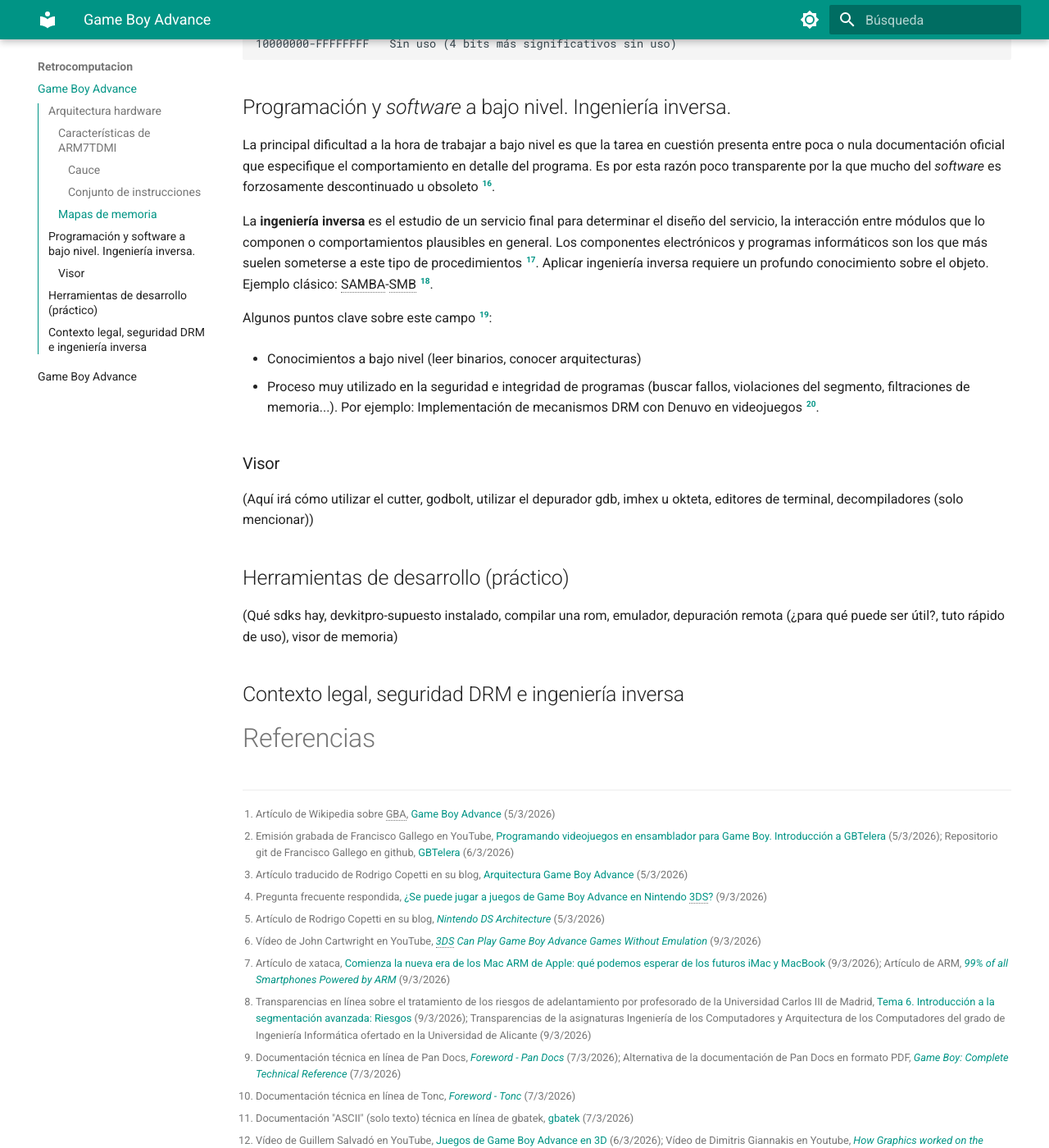
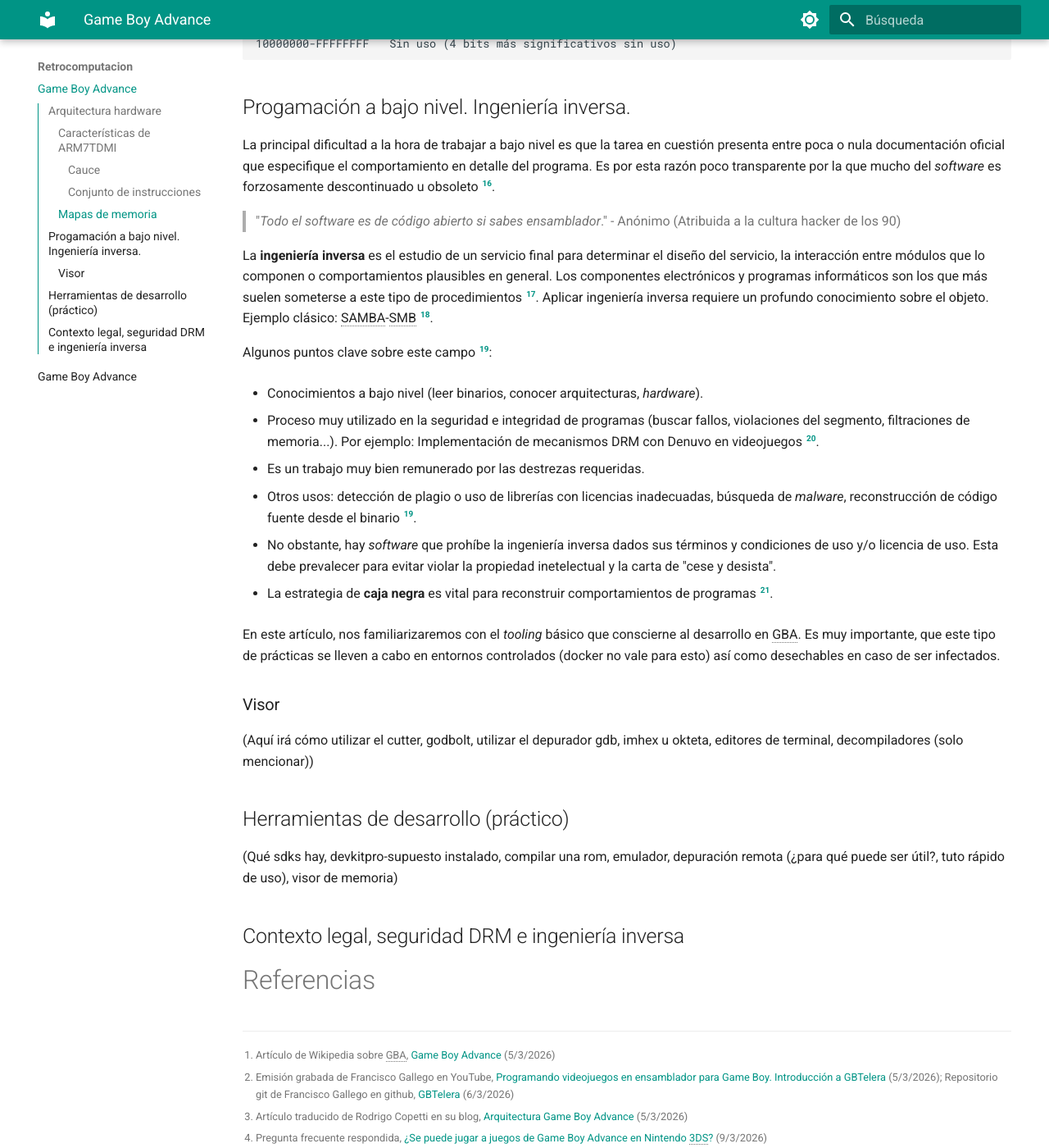
Before and after one commit to abl78-ua/Wiki-IMCR, an MkDocs documentation site: the page built from docs/Retrocomputacion/Retrocomputacion.md, in a window 1280 px wide and 1400 px high, scrolled down 4449 px. Shown: the whole window at 82% size. Built offline with MkDocs 1.6.1 and Material for MkDocs 9.7.7, drawn with Linux system fonts in a browser that asks for light colours; some of the changed text lies outside the part shown.

Commit message:
doc: start more about re.

````diff
--- a/docs/Retrocomputacion/Retrocomputacion.md
+++ b/docs/Retrocomputacion/Retrocomputacion.md
@@ -118,17 +118,30 @@ La memoria de la GBA se distribuye de la siguiente manera [^ref:Tonc] [^ref:gbat
 10000000-FFFFFFFF   Sin uso (4 bits más significativos sin uso)
 ```
 
-## Programación y *software* a bajo nivel. Ingeniería inversa.
+## Progamación a bajo nivel. Ingeniería inversa.
 
 La principal dificultad a la hora de trabajar a bajo nivel es que la tarea en cuestión presenta entre poca o nula documentación oficial que especifique el comportamiento en detalle del programa. Es por esta razón poco transparente por la que mucho del *software* es forzosamente descontinuado u obsoleto [^ref:GNUobslent].
+
+> "*Todo el software es de código abierto si sabes ensamblador*." - Anónimo (Atribuida a la cultura hacker de los 90)
 
 La **ingeniería inversa** es el estudio de un servicio final para determinar el diseño del servicio, la interacción entre módulos que lo componen o comportamientos plausibles en general. Los componentes electrónicos y programas informáticos son los que más suelen someterse a este tipo de procedimientos [^ref:REwiki]. Aplicar ingeniería inversa requiere un profundo conocimiento sobre el objeto. Ejemplo clásico: SAMBA-SMB [^ref:SAMBA].
 
 Algunos puntos clave sobre este campo [^ref:RE]:
 
-- Conocimientos a bajo nivel (leer binarios, conocer arquitecturas)
+- Conocimientos a bajo nivel (leer binarios, conocer arquitecturas, *hardware*).
 
 - Proceso muy utilizado en la seguridad e integridad de programas (buscar fallos, violaciones del segmento, filtraciones de memoria...). Por ejemplo: Implementación de mecanismos DRM con Denuvo en videojuegos [^ref:DENUVO].
+
+- Es un trabajo muy bien remunerado por las destrezas requeridas.
+
+- Otros usos: detección de plagio o uso de librerías con licencias inadecuadas, búsqueda de *malware*, reconstrucción de código fuente desde el binario [^ref:RE].
+
+- No obstante, hay *software* que prohíbe la ingeniería inversa dados sus términos y condiciones de uso y/o licencia de uso. Esta debe prevalecer para evitar violar la propiedad inetelectual y la carta de "cese y desista".
+
+- La estrategia de **caja negra** es vital para reconstruir comportamientos de programas [^ref:CajaNegra].
+
+En este artículo, nos familiarizaremos con el *tooling* básico que conscierne al desarrollo en GBA. Es muy importante, que este tipo de prácticas se lleven a cabo en entornos controlados (docker no vale para esto) así como desechables en caso de ser infectados.
+
 
 
 ### Visor
@@ -195,7 +208,7 @@ Algunos puntos clave sobre este campo [^ref:RE]:
 
 [^ref:ARMisEVERYWHERE]: Artículo de xataca, [Comienza la nueva era de los Mac ARM de Apple: qué podemos esperar de los futuros iMac y MacBook](https://www.xataka.com/ordenadores/comienza-nueva-era-mac-arm-apple-que-podemos-esperar-futuros-imac-macbook) (9/3/2026); Artículo de ARM, [*99% of all Smartphones Powered by ARM*](https://www.arm.com/markets/consumer-technologies/smartphones) (9/3/2026)
 
-[^ref:ACIC]: Transparencias en línea sobre el tratamiento de los riesgos de adelantamiento por profesorado de la Universidad Carlos III de Madrid, [Tema 6. Introducción a la segmentación avanzada: Riesgos](https://ocw.uc3m.es/pluginfile.php/3271/mod_page/content/19/riesgos.pdf]) (9/3/2026); Transparencias de la asignaturas Ingeniería de los Computadores y Arquitectura de los Computadores del grado de Ingeniería Informática ofertado en la Universidad de Alicante (9/3/2026)
+[^ref:ACIC]: Transparencias en línea sobre el tratamiento de los riesgos de adelantamiento por profesorado de la Universidad Carlos III de Madrid, [Tema 6. Introducción a la segmentación avanzada: Riesgos](https://ocw.uc3m.es/pluginfile.php/3271/mod_page/content/19/riesgos.pdf]) (9/3/2026); Transparencias de las asignaturas Ingeniería de los Computadores y Arquitectura de los Computadores del grado de Ingeniería Informática ofertado en la Universidad de Alicante (9/3/2026)
 
 [^ref:PanDocs]: Documentación técnica en línea de Pan Docs, [*Foreword - Pan Docs*](https://gbdev.io/pandocs/About.html) (7/3/2026); Alternativa de la documentación de Pan Docs en formato PDF, [*Game Boy: Complete Technical Reference*](https://gekkio.fi/files/gb-docs/gbctr.pdf) (7/3/2026)
 
@@ -221,6 +234,8 @@ Algunos puntos clave sobre este campo [^ref:RE]:
 
 [^ref:DENUVO]: Vídeo de BaityBait en YouTube, [DENUVO: El sistema ANTIPIRATERÍA MÁS POLÉMICO](https://www.youtube.com/watch?v=xnz84dO6-Wg) (12/3/2026)
 
+[^ref:CajaNegra]: Artículo de la Wikipedia sobre Pruebas funcionales, [Pruebas funcionales](https://es.wikipedia.org/wiki/Pruebas_funcionales) (12/3/2026); Transparencias de la asignatura Planificación y Pruebas de Sistemas *Software* del grado de Ingeniería Informática ofertado en la Universidad de Alicante (12/3/2026); Artículo de Juan José Santos Chavez sobre pruebas de caja negra, [¿Qué son las pruebas de caja negra? Todo lo que debes saber](https://www.deltaprotect.com/blog/pruebas-de-caja-negra) (12/3/2026)
+
 [^ref:rizin]: Respositorio git del equipo rizinorg en github, [*Cutter*](https://github.com/rizinorg/cutter) (7/3/2026)
 
 [^ref:Lovepotion]: Repositorio git del equipo lovebrew en github, [LÖVE Potion](https://github.com/lovebrew/lovepotion) (6/3/2026)
````
